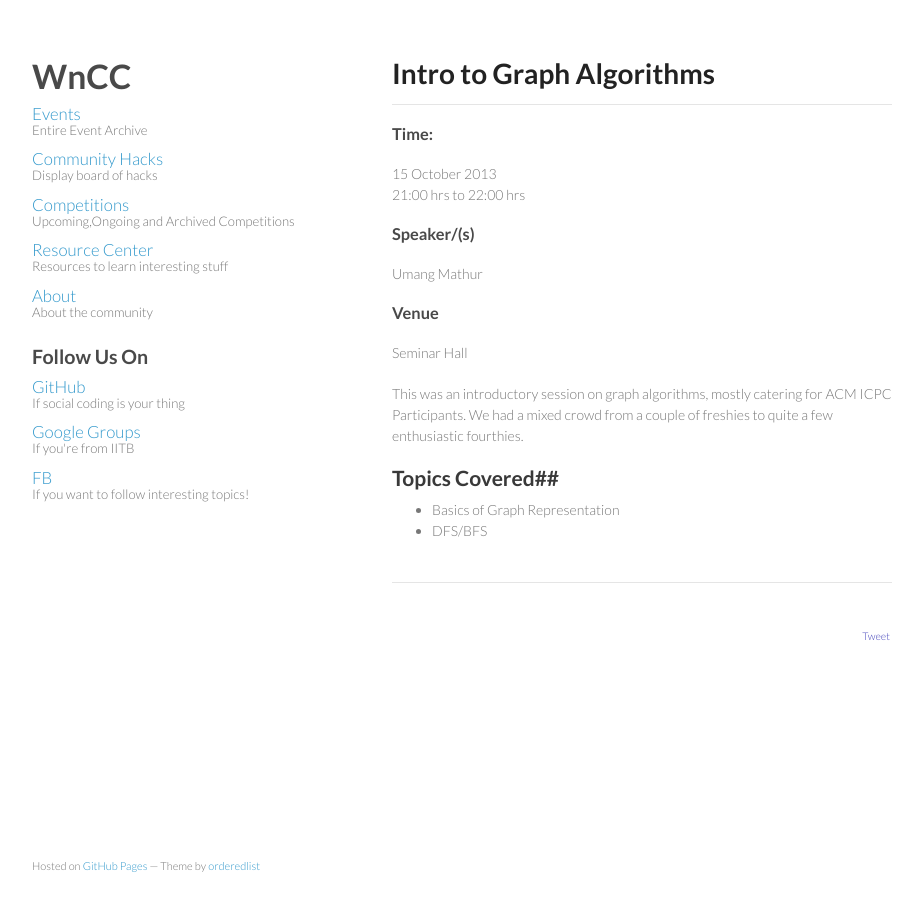
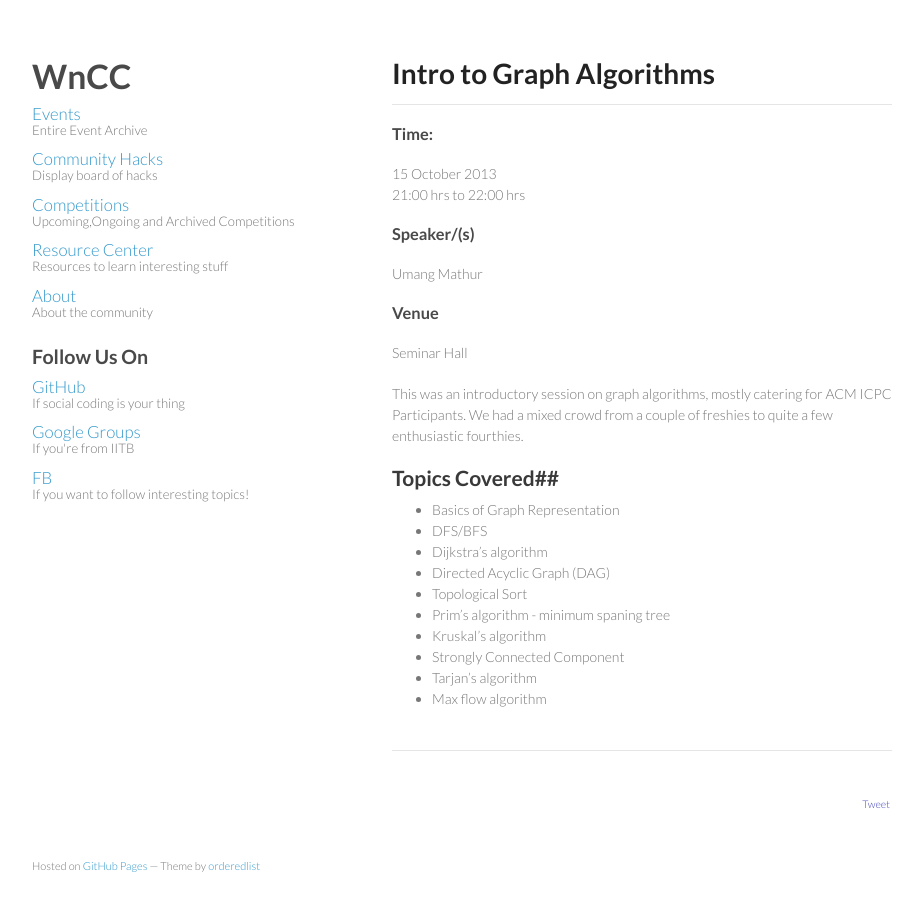
Before and after one commit to wncc/wncc.github.io, a Jekyll site: the page built from events/_posts/2013-10-15-intro-to-graph.markdown, in a window 1280 px wide. Shown: the whole page, without its empty margins (178-1101 px from the left). Built offline with Jekyll 4.4.1, drawn with Linux system fonts in a browser that asks for light colours; nearby versions of some CDN libraries; Markdown is read by kramdown in place of the engine named in the settings; comment, search, counter and statistics services are not loaded.

Commit message:
Update 2013-10-15-intro-to-graph.markdown

```diff
--- a/events/_posts/2013-10-15-intro-to-graph.markdown
+++ b/events/_posts/2013-10-15-intro-to-graph.markdown
@@ -15,3 +15,11 @@ We had a mixed crowd from a couple of freshies to quite a few enthusiastic fourt
 
 * Basics of Graph Representation
 * DFS/BFS
+* Dijkstra's algorithm
+* Directed Acyclic Graph (DAG)
+* Topological Sort
+* Prim's algorithm - minimum spaning tree
+* Kruskal's algorithm
+* Strongly Connected Component
+* Tarjan's algorithm
+* Max flow algorithm
```
